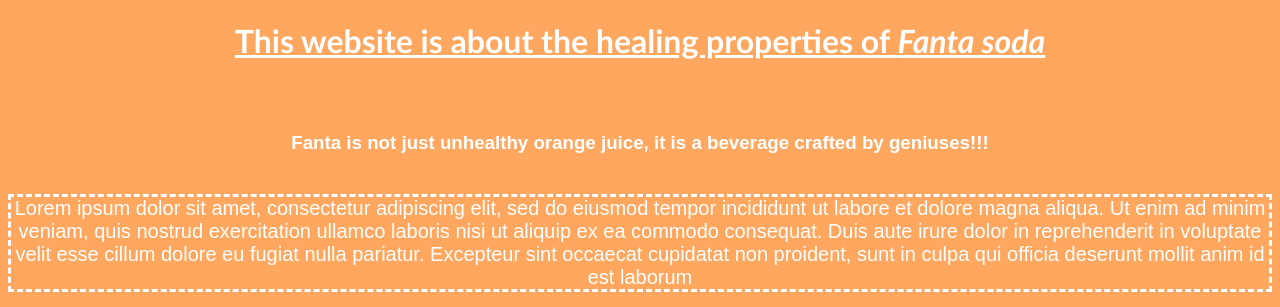
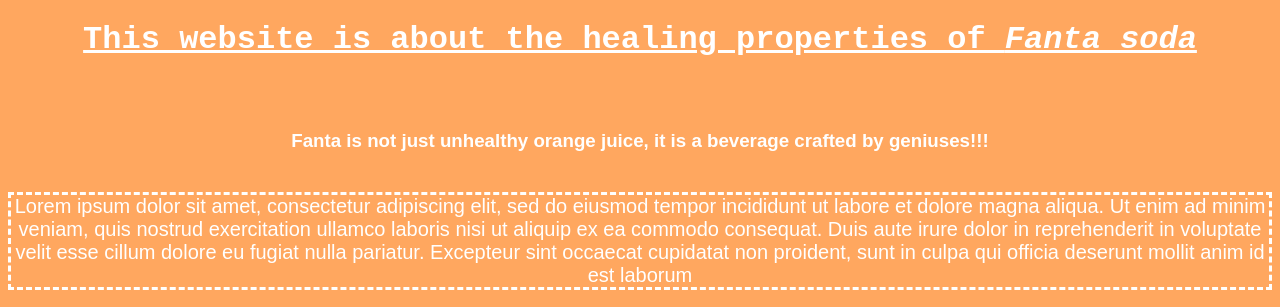
Before and after one commit to MTHS-ICS2O-2-2022/ICS2O-Unit-1-04-janet-do, a website: page index.html in a window 1280 px wide. Shown: the top 307 px of the page. Drawn offline with Linux system fonts and the light colour scheme.

Commit message:
error test 3

```diff
--- a/css/style.css
+++ b/css/style.css
@@ -3,7 +3,7 @@
 }
 
 h1 {
-  font-family: 'Trebuchet MS', 'Lucida Sans Unicode', 'Lucida Grande', 'Lucida Sans', Arial, sans-serif;
+  font-family: "Courier New", Courier, monospace;
   color: white;
   text-align: center;
   padding-bottom: 50px;
```
